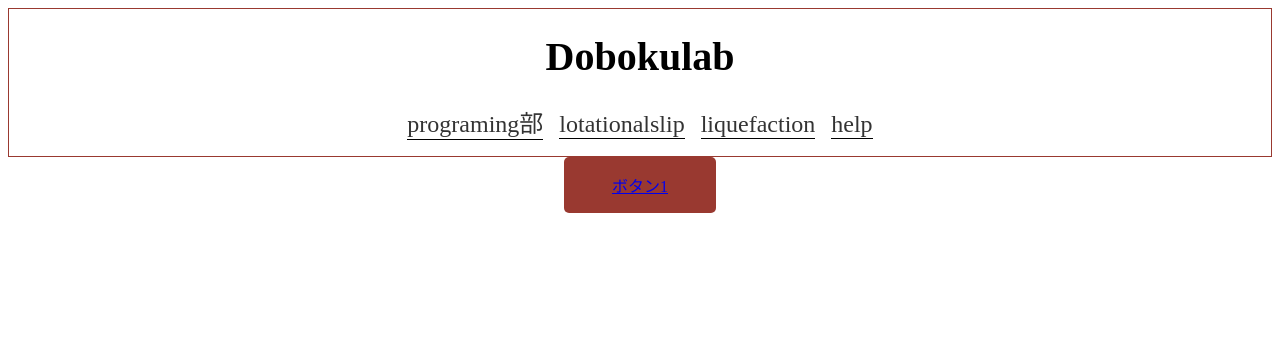
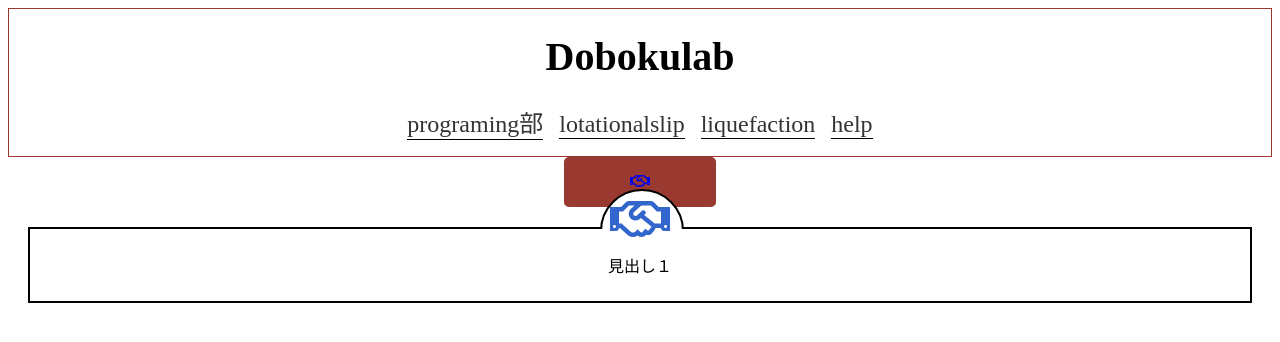
Before and after one commit to Yoshinari-Sho/dobokulabprog, an Angular app: page /base in a window 1280 px wide. Shown: the top 342 px of the page. Built offline with nearby package versions, Linux system fonts and the light colour scheme.

Commit message:
見出しfirst_face

```diff
--- a/src/app/base/base.component.html
+++ b/src/app/base/base.component.html
@@ -1,3 +1,8 @@
+<head><link href="https://use.fontawesome.com/releases/v5.6.1/css/all.css" rel="stylesheet"></head>
 <div class="button_area">
-    <a class="button_1" routerLink='/'>ボタン1</a>
+    <a class="button_1" routerLink='/'><i class="far fa-handshake"></i></a>
 </div>
+
+<div class="first_face">
+    <i class="far fa-handshake greeting fa-0.5x"></i><span>見出し１</span>
+</div>
--- a/src/app/base/base.component.scss
+++ b/src/app/base/base.component.scss
@@ -0,0 +1,67 @@
+
+
+.first_face {
+    position: relative;
+    padding: 1.5rem;
+    text-align: center;
+    border: 2px solid #000;
+    background: #fff;
+    margin: 20px;
+  }
+
+  .first_face:before,
+  .first_face:after {
+    position: absolute;
+    content: '';
+  }
+
+  .first_face:before {
+    top: -40px;
+    left: calc(50% - 40px);
+    width: 80px;
+    height: 80px;
+    border: 2px solid #000;
+    border-radius: 50%;
+    background: #fff;
+  }
+
+  .first_face:after {
+    top: 0;
+    left: 0;
+    width: 100%;
+    height: 100%;
+    background: #fff;
+  }
+
+  .first_face i {
+    font-size: 30px;
+    font-size: 3rem;
+    line-height: 60px;
+    position: absolute;
+    z-index: 1;
+    top: -40px;
+    left: calc(50% - 40px);
+    width: 80px;
+    height: 60px;
+    text-align: center;
+  }
+
+  .first_face span {
+    position: relative;
+    z-index: 1;
+  }
+  .greeting{
+      color: #3366cc;
+
+      animation: fluffy1 3s ease infinite;
+  }
+  @keyframes fluffy1 {
+    0% { transform:translateY(0) }
+    5% { transform:translateY(0) }
+    10% { transform:translateY(0) }
+    20% { transform:translateY(-15px) }
+    25% { transform:translateY(0) }
+    30% { transform:translateY(-15px) }
+    50% { transform:translateY(0) }
+    100% { transform:translateY(0) }
+  }
```
